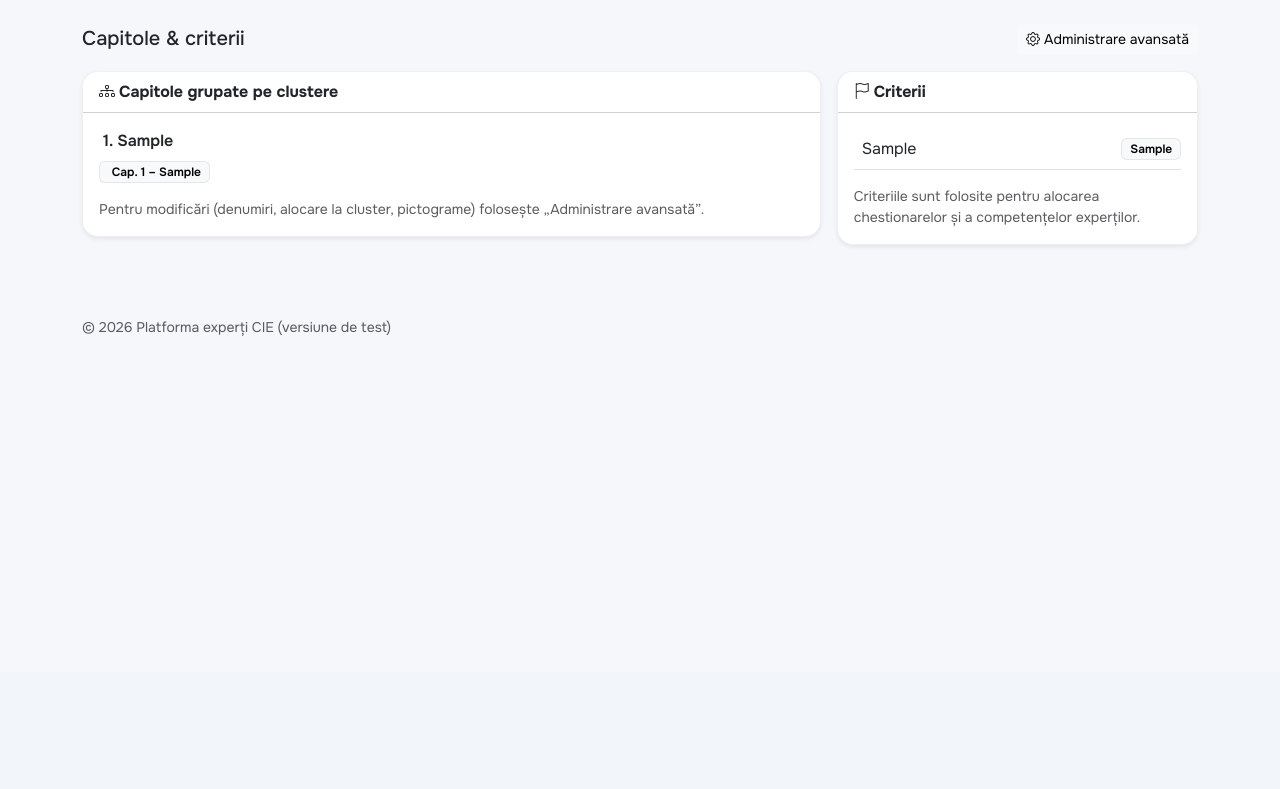
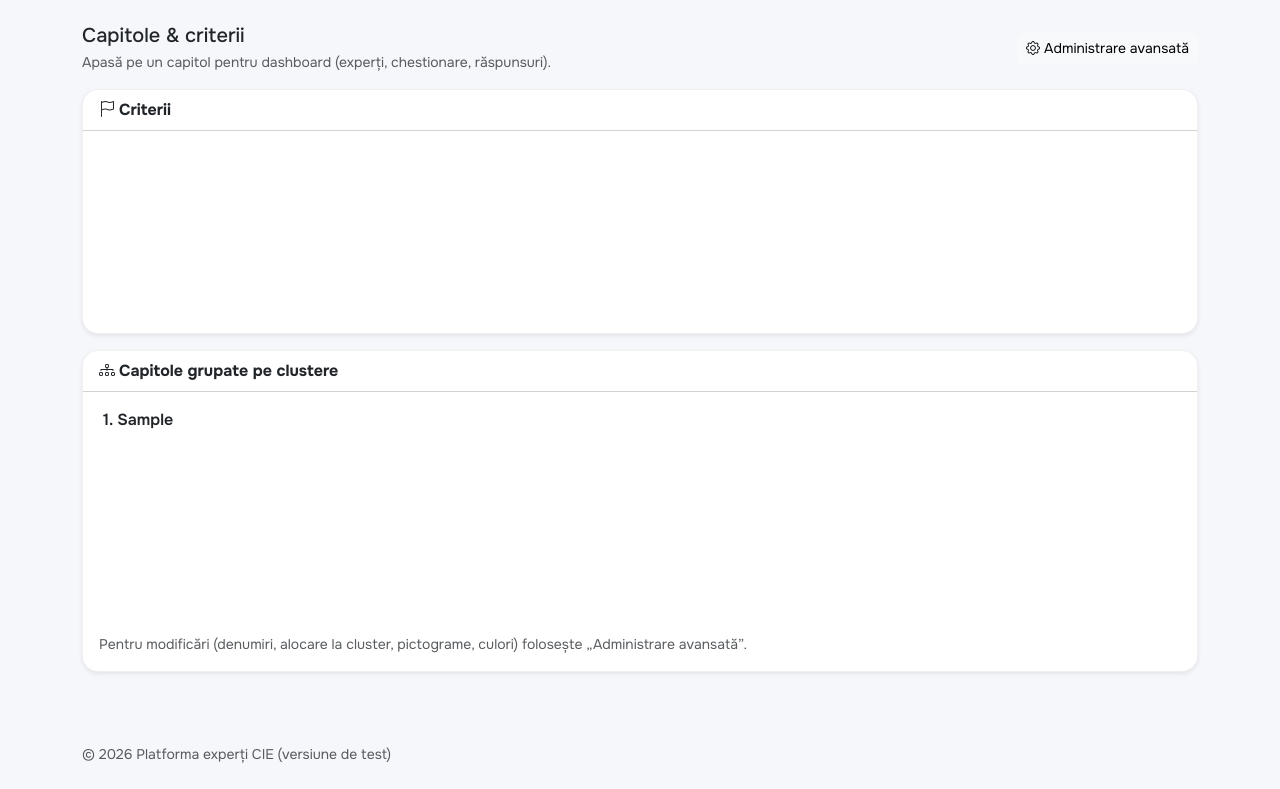
Before and after one commit to spatarum/cie-platforma, a Django app: page /administrare/referinte/ in a window 1280 px wide. Shown: the part 128-917 px from the top of the page. Before the commit the page ends 464 px from the top, so only its background shows below. Run offline with Django 4.2, Linux system fonts and the light colour scheme; a user stored in the database is signed in; tables that the repository leaves empty hold one stand-in row (values such as "Sample post").

Commit message:
Add files via upload

```diff
--- a/portal/admin.py
+++ b/portal/admin.py
@@ -21,14 +21,14 @@
 
 @admin.register(Chapter)
 class ChapterAdmin(admin.ModelAdmin):
-    list_display = ("numar", "denumire", "cluster")
+    list_display = ("numar", "denumire", "cluster", "pictograma", "culoare")
     list_filter = ("cluster",)
     search_fields = ("denumire",)
 
 
 @admin.register(Criterion)
 class CriterionAdmin(admin.ModelAdmin):
-    list_display = ("cod", "denumire")
+    list_display = ("cod", "denumire", "pictograma", "culoare")
     search_fields = ("denumire",)
 
 
--- a/portal/models.py
+++ b/portal/models.py
@@ -40,6 +40,14 @@
         help_text="Clasa Bootstrap Icons, de ex. 'bi-journal-text'.",
     )
 
+    culoare = models.CharField(
+        max_length=7,
+        blank=True,
+        default="#0b3d91",
+        help_text="Cod culoare HEX, de ex. #0B3D91 (folosit în interfață).",
+    )
+
+
     class Meta:
         verbose_name = "Capitol"
         verbose_name_plural = "Capitole"
@@ -49,10 +57,22 @@
         return f"Cap. {self.numar} – {self.denumire}"
 
 
+    @property
+    def culoare_ui(self) -> str:
+        return (self.culoare or "#0b3d91").lower()
+
+
 class Criterion(models.Model):
     cod = models.CharField(max_length=10, unique=True)
     denumire = models.CharField(max_length=255)
     pictograma = models.CharField(max_length=100, blank=True)
+
+    culoare = models.CharField(
+        max_length=7,
+        blank=True,
+        default="#0b3d91",
+        help_text="Cod culoare HEX, de ex. #0B3D91 (folosit în interfață).",
+    )
 
     class Meta:
         verbose_name = "Criteriu"
@@ -61,6 +81,11 @@
 
     def __str__(self) -> str:
         return self.denumire
+
+
+    @property
+    def culoare_ui(self) -> str:
+        return (self.culoare or "#0b3d91").lower()
 
 
 class ExpertProfile(models.Model):
--- a/portal/urls.py
+++ b/portal/urls.py
@@ -25,5 +25,6 @@
     path("administrare/experti/<int:pk>/editare/", views.admin_expert_edit, name="admin_expert_edit"),
 
     path("administrare/referinte/", views.admin_referinte, name="admin_referinte"),
+    path("administrare/capitole/<int:pk>/", views.admin_capitol_dashboard, name="admin_capitol_dashboard"),
     path("administrare/export/", views.admin_export, name="admin_export"),
 ]
--- a/portal/views.py
+++ b/portal/views.py
@@ -274,6 +274,67 @@
     )
 
 
+
+
+@user_passes_test(is_admin)
+def admin_capitol_dashboard(request, pk: int):
+    capitol = get_object_or_404(Chapter, pk=pk)
+
+    expert_ids_qs = (
+        User.objects.filter(is_staff=False, profil_expert__capitole=capitol)
+        .values_list("id", flat=True)
+        .distinct()
+    )
+    expert_ids = list(expert_ids_qs)
+    nr_experti = len(expert_ids)
+
+    chestionare_qs = Questionnaire.objects.filter(capitole=capitol).distinct().order_by("-creat_la")
+    chestionare = list(chestionare_qs)
+    nr_chestionare = len(chestionare)
+
+    # Per chestionar: câți experți (din cei alocați capitolului) au răspuns (trimis sau cel puțin un răspuns completat)
+    for q in chestionare:
+        if nr_experti == 0:
+            q.nr_respondenti = 0
+            q.proc_respondenti = 0
+            continue
+
+        nr_resp = (
+            Submission.objects.filter(questionnaire=q, expert_id__in=expert_ids)
+            .filter(Q(status=Submission.STATUS_TRIMIS) | Q(raspunsuri__text__gt=""))
+            .values("expert_id")
+            .distinct()
+            .count()
+        )
+        q.nr_respondenti = nr_resp
+        q.proc_respondenti = round((nr_resp / nr_experti) * 100, 1)
+
+    # La nivel de capitol: experți unici care au răspuns la cel puțin un chestionar din acest capitol
+    if nr_experti and nr_chestionare:
+        nr_experti_care_au_raspuns = (
+            Submission.objects.filter(questionnaire__in=chestionare, expert_id__in=expert_ids)
+            .filter(Q(status=Submission.STATUS_TRIMIS) | Q(raspunsuri__text__gt=""))
+            .values("expert_id")
+            .distinct()
+            .count()
+        )
+    else:
+        nr_experti_care_au_raspuns = 0
+
+    rata_raspuns = round((nr_experti_care_au_raspuns / nr_experti) * 100, 1) if nr_experti else 0
+
+    return render(
+        request,
+        "portal/admin_capitol_dashboard.html",
+        {
+            "capitol": capitol,
+            "nr_experti": nr_experti,
+            "nr_chestionare": nr_chestionare,
+            "nr_experti_care_au_raspuns": nr_experti_care_au_raspuns,
+            "rata_raspuns": rata_raspuns,
+            "chestionare": chestionare,
+        },
+    )
 @user_passes_test(is_admin)
 def admin_export(request):
     chestionare_all = Questionnaire.objects.all().order_by("-creat_la")
--- a/static/portal/css/style.css
+++ b/static/portal/css/style.css
@@ -99,3 +99,88 @@
   border: 1px solid rgba(0,0,0,0.08);
   font-weight: 600;
 }
+
+
+/* Tiles pentru Capitole & Criterii */
+.ref-tiles {
+  display: grid;
+  grid-template-columns: repeat(auto-fill, minmax(160px, 1fr));
+  gap: 12px;
+}
+
+.ref-tile {
+  --tile-bg: var(--gov-blue);
+  position: relative;
+  border-radius: 16px;
+  background: var(--tile-bg);
+  color: #fff;
+  padding: 14px;
+  min-height: 150px;
+  aspect-ratio: 1 / 1;
+  overflow: hidden;
+  border: 1px solid rgba(255,255,255,0.18);
+  display: flex;
+  flex-direction: column;
+  justify-content: space-between;
+  text-decoration: none;
+  transition: transform 120ms ease, box-shadow 120ms ease;
+}
+
+.ref-tile::after {
+  content: "";
+  position: absolute;
+  inset: 0;
+  background: radial-gradient(circle at 30% 20%, rgba(255,255,255,0.18), transparent 55%);
+  pointer-events: none;
+}
+
+.ref-tile-icon {
+  flex: 1;
+  display: flex;
+  align-items: center;
+  justify-content: center;
+  font-size: 2.8rem;
+  opacity: 0.95;
+  position: relative;
+  z-index: 1;
+}
+
+.ref-tile-footer {
+  position: relative;
+  z-index: 1;
+}
+
+.ref-tile-code {
+  font-weight: 800;
+  letter-spacing: 0.3px;
+}
+
+.ref-tile-title {
+  font-size: 0.85rem;
+  font-weight: 600;
+  line-height: 1.15;
+  opacity: 0.95;
+}
+
+a.ref-tile:hover {
+  transform: translateY(-2px);
+  box-shadow: 0 10px 22px rgba(0,0,0,0.18);
+  color: #fff;
+}
+
+/* Dashboard stat cards */
+.stat-card {
+  border-left: 6px solid var(--stat-accent, var(--gov-blue));
+}
+
+.stat-label {
+  color: rgba(0,0,0,0.55);
+  font-weight: 700;
+  font-size: 0.85rem;
+}
+
+.stat-value {
+  font-size: 1.8rem;
+  font-weight: 900;
+  line-height: 1.1;
+}
--- a/templates/portal/admin_referinte.html
+++ b/templates/portal/admin_referinte.html
@@ -4,56 +4,57 @@
 
 {% block content %}
 <div class="d-flex align-items-center justify-content-between mb-3">
-  <h1 class="h5 mb-0">Capitole & criterii</h1>
+  <div>
+    <h1 class="h5 mb-1">Capitole & criterii</h1>
+    <div class="text-muted small">Apasă pe un capitol pentru dashboard (experți, chestionare, răspunsuri).</div>
+  </div>
   <a class="btn btn-light btn-sm" href="/django-admin/portal/"><i class="bi bi-gear me-1"></i>Administrare avansată</a>
 </div>
 
-<div class="row g-3">
-  <div class="col-lg-8">
+<div class="card shadow-sm gov-card mb-3">
+  <div class="card-header bg-white"><strong><i class="bi bi-flag me-1"></i>Criterii</strong></div>
+  <div class="card-body">
+    <div class="ref-tiles">
+      {% for cr in criterii %}
+        <div class="ref-tile" style="--tile-bg: {{ cr.culoare_ui }};">
+          <div class="ref-tile-icon"><i class="bi {{ cr.pictograma|default:'bi-flag' }}"></i></div>
+          <div class="ref-tile-footer">
+            <div class="ref-tile-code">{{ cr.cod }}</div>
+            <div class="ref-tile-title">{{ cr.denumire }}</div>
+          </div>
+        </div>
+      {% endfor %}
+    </div>
+  </div>
+</div>
+
 <div class="card shadow-sm gov-card">
   <div class="card-header bg-white"><strong><i class="bi bi-diagram-3 me-1"></i>Capitole grupate pe clustere</strong></div>
   <div class="card-body">
     {% for cl, chapters in grouped %}
+      <div class="mb-4">
         {% if cl %}
-            <div class="mb-3">
           <div class="fw-semibold mb-2"><i class="bi {{ cl.pictograma|default:'bi-grid' }} me-1"></i>{{ cl.cod }}. {{ cl.denumire }}</div>
-              <div class="d-flex flex-wrap gap-2">
+        {% else %}
+          <div class="fw-semibold mb-2">Capitole în afara clusterelor</div>
+        {% endif %}
+
+        <div class="ref-tiles">
           {% for ch in chapters %}
-                  <span class="badge text-bg-light"><i class="bi {{ ch.pictograma|default:'bi-journal-text' }} me-1"></i>Cap. {{ ch.numar }} – {{ ch.denumire }}</span>
+            <a class="ref-tile" href="{% url 'admin_capitol_dashboard' ch.pk %}" style="--tile-bg: {{ ch.culoare_ui }};">
+              <div class="ref-tile-icon"><i class="bi {{ ch.pictograma|default:'bi-journal-text' }}"></i></div>
+              <div class="ref-tile-footer">
+                <div class="ref-tile-code">Cap. {{ ch.numar }}</div>
+                <div class="ref-tile-title">{{ ch.denumire }}</div>
+              </div>
+            </a>
           {% endfor %}
         </div>
       </div>
-          {% else %}
-            <div class="mb-3">
-              <div class="fw-semibold mb-2">Capitole în afara clusterelor</div>
-              <div class="d-flex flex-wrap gap-2">
-                {% for ch in chapters %}
-                  <span class="badge text-bg-light"><i class="bi {{ ch.pictograma|default:'bi-journal-text' }} me-1"></i>Cap. {{ ch.numar }} – {{ ch.denumire }}</span>
-                {% endfor %}
-              </div>
-            </div>
-          {% endif %}
     {% endfor %}
 
-        <div class="small text-muted mt-3">
-          Pentru modificări (denumiri, alocare la cluster, pictograme) folosește „Administrare avansată”.
-        </div>
-      </div>
-    </div>
-  </div>
-
-  <div class="col-lg-4">
-    <div class="card shadow-sm gov-card">
-      <div class="card-header bg-white"><strong><i class="bi bi-flag me-1"></i>Criterii</strong></div>
-      <div class="card-body">
-        {% for cr in criterii %}
-          <div class="d-flex align-items-center justify-content-between py-2 border-bottom">
-            <div><i class="bi {{ cr.pictograma|default:'bi-flag' }} me-2"></i>{{ cr.denumire }}</div>
-            <span class="badge text-bg-light">{{ cr.cod }}</span>
-          </div>
-        {% endfor %}
-        <div class="small text-muted mt-3">Criteriile sunt folosite pentru alocarea chestionarelor și a competențelor experților.</div>
-      </div>
+    <div class="small text-muted">
+      Pentru modificări (denumiri, alocare la cluster, pictograme, culori) folosește „Administrare avansată”.
     </div>
   </div>
 </div>
```
Also changed, not shown: portal/management/commands/seed_referinte.py (+95 -67 lines), templates/portal/admin_capitol_dashboard.html (added, +119 -0 lines), portal/migrations/0003_add_culoare_to_refs.py (added). Lines whose indentation alone changed are shown as unchanged.
